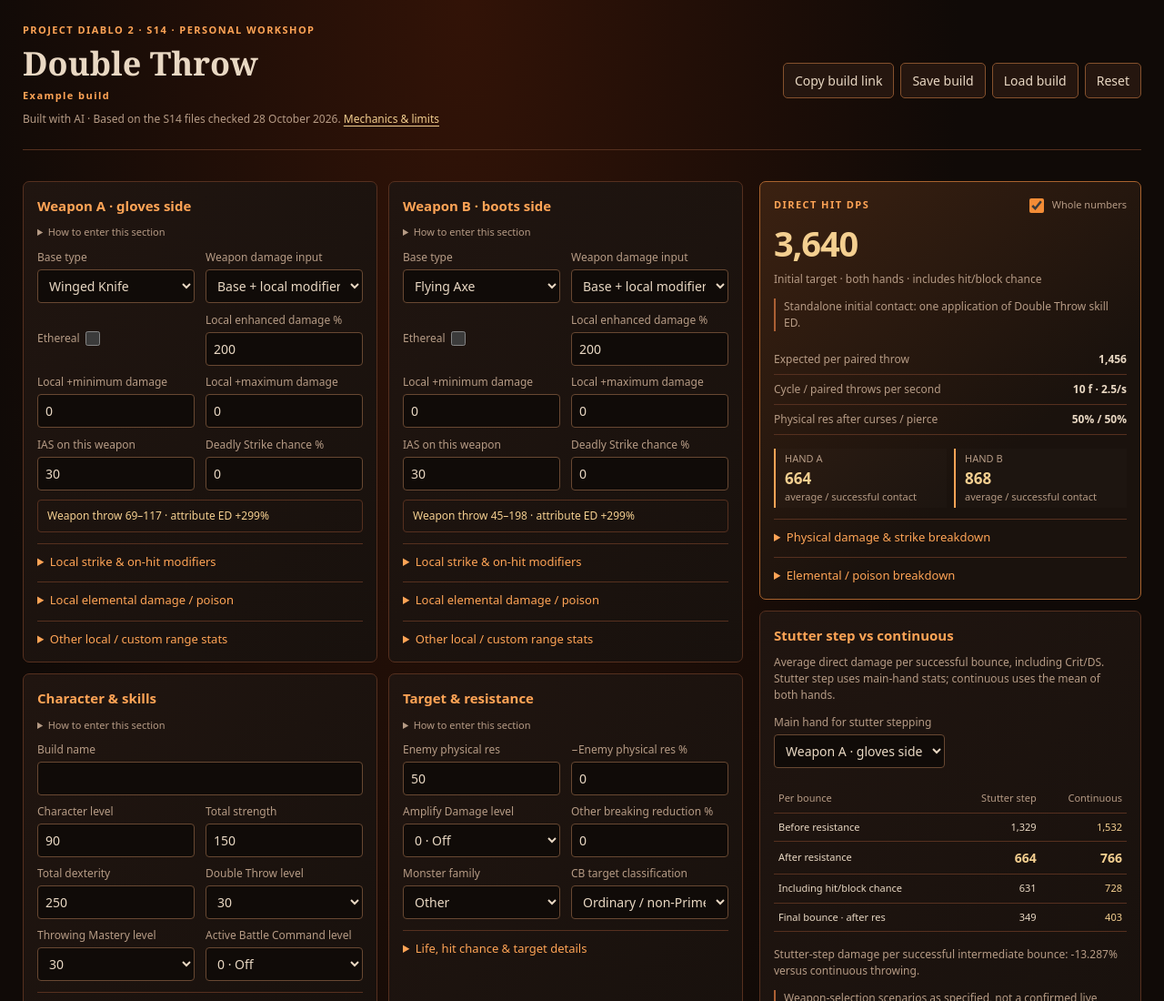
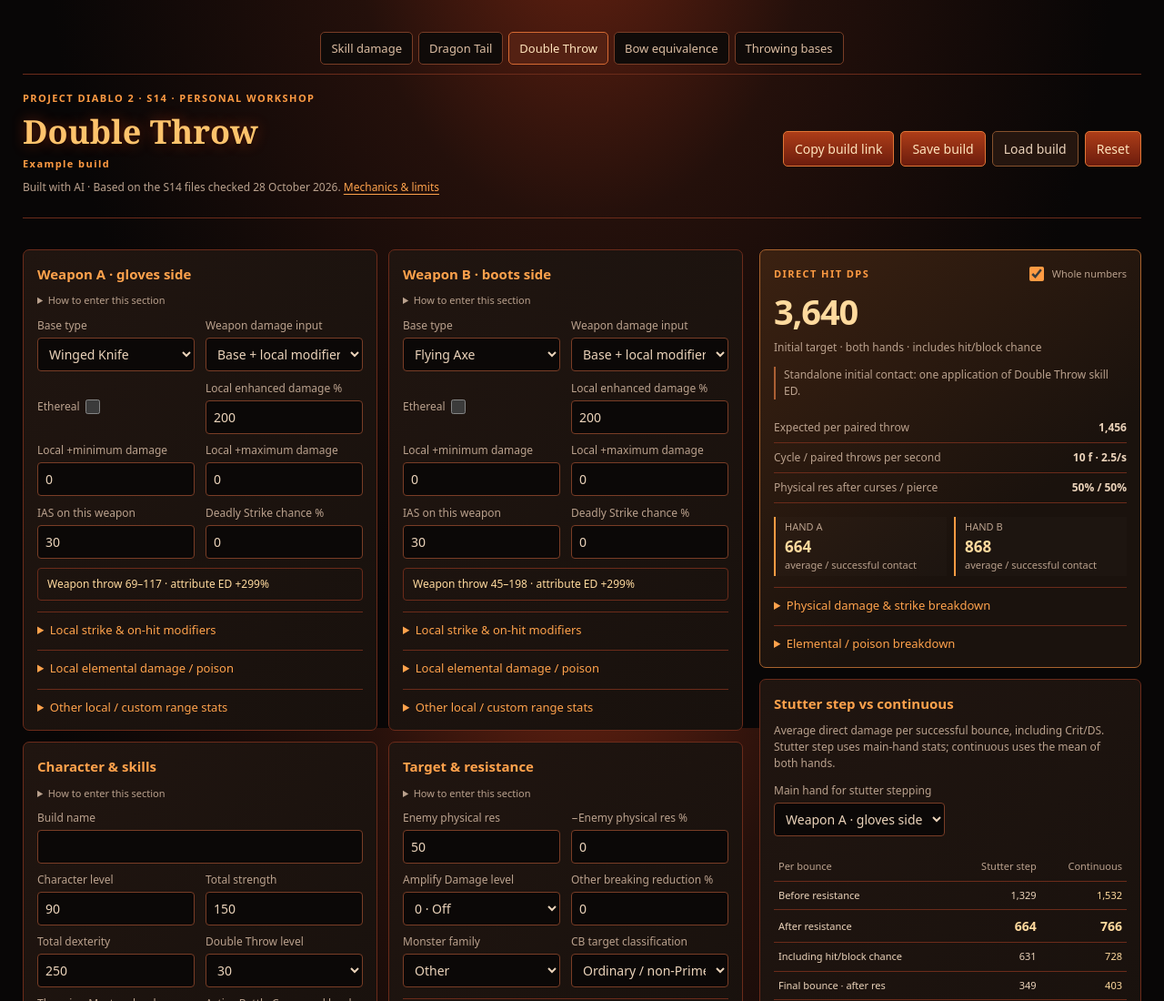
Before and after one commit to fvmpd2/pd2-double-throw-calculator, a plain HTML site: page index.html in a window 1280 px wide. Shown: the top 1100 px of the page at 91% size. Drawn offline with Linux system fonts and the light colour scheme.

Commit message:
Unify calculator colours and add shared calculator navigation

```diff
--- /dev/null
+++ b/calculator-suite.css
@@ -0,0 +1,12 @@
+/* Shared PD2 Damage Calculator palette and calculator navigation. */
+:root{color-scheme:dark;--bg:#080606;--panel:#17100e;--border:#6b2b1a;--edge:#6b2b1a;--line:#6b2b1a;--input:#0b0807;--text:#ebd3ba;--muted:#baa18d;--orange:#ff9b43;--accent:#ff9b43;--gold:#ffda9e}
+body{color:var(--text);background:radial-gradient(ellipse at 50% -15%,#692211 0%,#24100b 28%,#080606 65%);background-attachment:fixed}
+h1{color:#ffc36c;text-shadow:0 0 15px #fc4a1c66,0 2px 3px #000}h2,h3,summary,a{color:#ffa24c}
+.panel,.card,section.results{background:linear-gradient(135deg,#24140f,#100c0b 65%);border-color:#6b2b1a;box-shadow:inset 0 1px 0 #f5762720,0 3px 12px #0008}
+input,select,textarea{background:#0b0807;border-color:#793d26;color:#ebd3ba}input:focus,select:focus,textarea:focus{outline-color:#ff8b39;box-shadow:0 0 8px #ff4f1b33}input[type=checkbox],input[type=radio]{accent-color:#ff9b43}
+button{background:linear-gradient(#ad3d18,#6c1c0d);border-color:#e17636;color:#ffe4bc}button.secondary{background:linear-gradient(#34201a,#1b100d);border-color:#8e442c}
+p,small,.muted{color:var(--muted)}td strong,.result{color:#ffda9e}th{color:var(--muted)}td,th{border-color:var(--border)}tr.selected{background:#3a2015}
+.calculator-nav{display:flex;justify-content:center;align-items:center;flex-wrap:wrap;gap:6px;margin:0 auto 18px;padding:10px 0;border-bottom:1px solid #6b2b1a;font:13px/1.4 system-ui,-apple-system,sans-serif;letter-spacing:0;text-align:center}
+.calculator-nav a{display:block;white-space:nowrap;padding:8px 11px;border:1px solid #793d26;border-radius:5px;background:#100b09;color:#dcbda2;text-decoration:none;font-weight:500;min-height:36px;box-sizing:border-box}
+.calculator-nav a:hover{background:#3a1b10;color:#ffe4bc;border-color:#e17636}.calculator-nav a[aria-current=page]{color:#ffe4bc;background:#542113;border-color:#d66a32}.calculator-nav a:focus-visible{outline:2px solid #ff9b43;outline-offset:2px}
+@media(max-width:600px){body{background-attachment:scroll}.calculator-nav{justify-content:flex-start;gap:5px}.calculator-nav a{font-size:12px;padding:9px;min-height:40px}}
--- a/index.html
+++ b/index.html
@@ -1,4 +1,4 @@
-<!doctype html><html lang="en"><head><meta charset="utf-8"><meta name="viewport" content="width=device-width,initial-scale=1"><meta name="description" content="Personal S14 PD2 Double Throw calculator: two weapons, ethereal damage, local modifiers, IAS, crit, Deadly Strike, Open Wounds and Crushing Blow."><title>PD2 · Double Throw workshop</title><link rel="stylesheet" href="style.css?v=3"></head><body><main>
+<!doctype html><html lang="en"><head><meta charset="utf-8"><meta name="viewport" content="width=device-width,initial-scale=1"><meta name="description" content="Personal S14 PD2 Double Throw calculator: two weapons, ethereal damage, local modifiers, IAS, crit, Deadly Strike, Open Wounds and Crushing Blow."><title>PD2 · Double Throw workshop</title><link rel="stylesheet" href="style.css?v=3"><link rel="stylesheet" href="calculator-suite.css?v=20261109"></head><body><main><nav class="calculator-nav" aria-label="PD2 calculators"><a href="https://fvmpd2.github.io/pd2-skill-calc/">Skill damage</a><a href="https://fvmpd2.github.io/pd2-dragon-tail-calculator/">Dragon Tail</a><a href="https://fvmpd2.github.io/pd2-double-throw-calculator/" aria-current="page">Double Throw</a><a href="https://fvmpd2.github.io/pd2-skill-calc/bow-equivalence/">Bow equivalence</a><a href="https://fvmpd2.github.io/pd2-skill-calc/throw-base-equivalence/">Throwing bases</a></nav>
 <header><div><p class="eyebrow">PROJECT DIABLO 2 · S14 · PERSONAL WORKSHOP</p><h1>Double Throw</h1><p id="buildLabel" class="eyebrow">Example build</p><p class="muted">Built with AI · Based on the S14 files checked 28 October 2026. <a href="MECHANICS.md">Mechanics &amp; limits</a></p></div><div class="actions"><button id="share">Copy build link</button><button id="save">Save build</button><label class="file">Load build<input type="file" id="load" accept=".json,application/json"></label><button id="reset">Reset</button></div></header>
 <p id="status" role="status"></p><div id="error" role="alert" hidden></div>
 <div class="workspace"><form id="build" novalidate><div class="weapon-pair" id="weapons"></div><div class="settings"><section id="character"><h2>Character &amp; skills</h2></section><section id="target"><h2>Target &amp; resistance</h2></section><section id="gear"><h2>Shared equipment</h2></section><section id="timing"><h2>Attack speed &amp; auras</h2></section><section id="effects"><h2>Bleed &amp; Crushing Blow</h2></section><section id="extra"><h2>Elemental damage &amp; chain</h2></section></div></form>
```
Also changed, not shown: standalone.html (+13 -1 lines).
